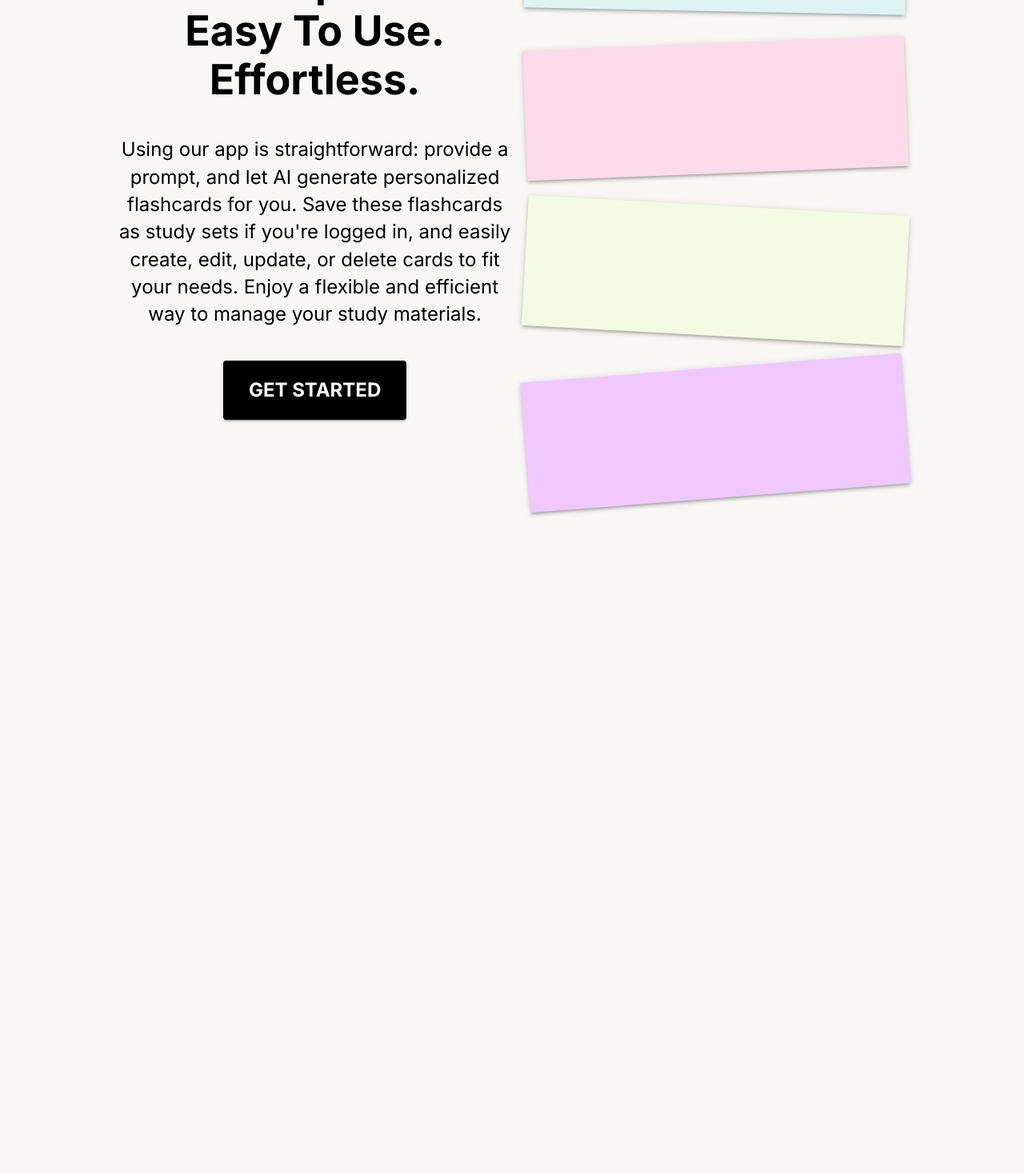
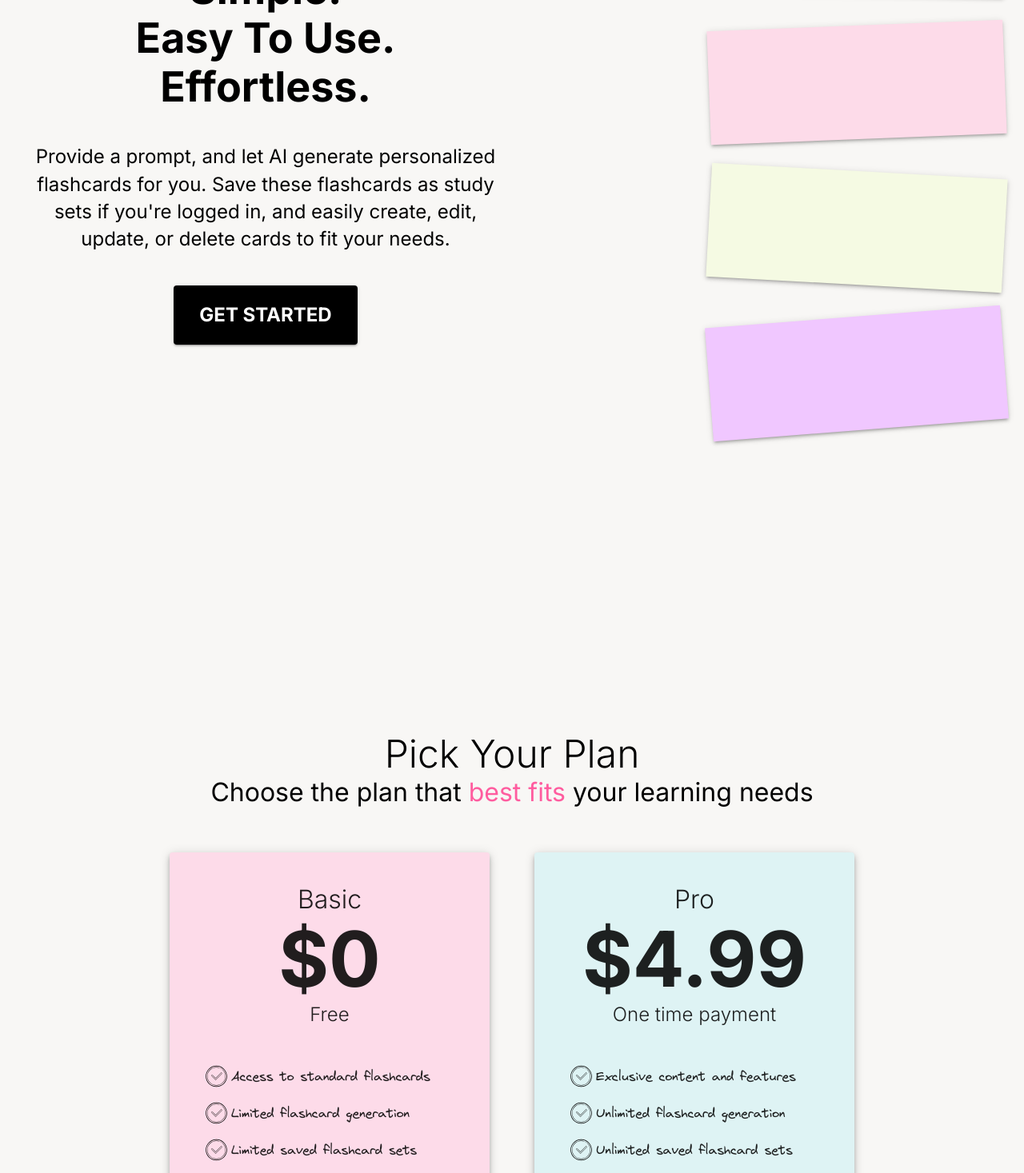
Before and after one commit to kenyounot123/ai-flashcard, a Next.js app: page / in a window 1280 px wide. Shown: the part 1330-2797 px from the top of the page at 80% size. Before the commit the page ends 2293 px from the top, so only its background shows below. Built offline with nearby package versions, Linux system fonts and the light colour scheme; no server answers.

Commit message:
Add accent color to palette. Update responsiveness of Product section. Add Pricing section

```diff
--- a/src/app/page.tsx
+++ b/src/app/page.tsx
@@ -3,6 +3,7 @@ import { Container, Typography, Button, Stack, Box } from '@mui/material';
 import LandingCard from '@/components/LandingCard';
 import Image from 'next/image';
 import ProductSection from '@/components/ProductSection';
+import PricingSection from '@/components/PricingSection';
 
 const LandingPage = () => {
   return (
@@ -19,13 +20,14 @@ const LandingPage = () => {
           <Button sx={{ fontWeight:"bold", fontSize: 24,py:2, px: 4}} variant='contained'>
             Get Started
           </Button>
-          <Stack sx={{width:"80%", mx:"auto"}} justifyContent="space-between" spacing={7} direction={{ xs: 'column', lg: 'row' }} >
+          <Stack sx={{maxWidth:"80%", mx:"auto"}} justifyContent="space-between" spacing={7} direction={{ xs: 'column', lg: 'row' }} >
             <LandingCard icon={"/icons/pen.svg"} rotate={4.6} title='AI-Generated' cardColor='accent.accent2' content='Automatically creates flashcards using AI technology to help you study more effectively.'/>
             <LandingCard icon={"/icons/lock.svg"} rotate={-1.9} title='Secure User Accounts' cardColor='accent.accent4' content='Save and manage your flashcard sets securely with user accounts.'/>
             <LandingCard icon={"/icons/eraser.png"} rotate={3.09} title='Easy Management' cardColor='accent.accent3' content='Effortlessly create, view, update, and delete your flashcard sets.'/>
           </Stack>
         </Stack>
         <ProductSection />
+        <PricingSection/>
       </Container>
     </>
   );
--- a/src/components/Navbar.tsx
+++ b/src/components/Navbar.tsx
@@ -44,7 +44,7 @@ function ResponsiveAppBar() {
   };
 
   return (
-    <AppBar sx={{boxShadow: "none"}} position="static" color="secondary">
+    <AppBar sx={{maxWidth:"xl", boxShadow: "none", mx: 'auto'}} position="static" color="secondary">
       <Container maxWidth={false}>
         <Toolbar disableGutters>
           <AdbIcon sx={{ display: { xs: "none", md: "flex" }, mr: 1 }} />
@@ -117,9 +117,8 @@ function ResponsiveAppBar() {
           </Typography>
           <Box sx={{flexGrow: 1, display: { xs: "none", md: "flex" } }}>
             {pages.map((page) => (
-              <Link style={{ textDecoration: 'none' }} href={`#${page.toLowerCase()}`}>
+              <Link key={page} style={{ textDecoration: 'none' }} href={`#${page.toLowerCase()}`}>
                 <Button
-                  key={page}
                   onClick={handleCloseNavMenu}
                   sx={{ my: 2, color: "primary.main", display: "block" }}
                 >
--- /dev/null
+++ b/src/components/PricingSection.tsx
@@ -0,0 +1,93 @@
+import { Box, Typography, Stack, Paper, Button } from "@mui/material";
+import Image from "next/image";
+import Link from "next/link";
+export default function PricingSection() {
+  return (
+    <Box id="pricing" component={'section'} sx={{maxWidth:"xl", py:4, mx: "auto"}}>
+      <Box sx={{textAlign: 'center'}}>
+        <Typography sx={{fontSize: '3rem'}} variant="h1">Pick Your Plan</Typography>
+        <Typography sx={{fontSize: '2rem'}} variant="h4">Choose the plan that <Box component='span' sx={{color: 'accent.accent6'}}>best fits</Box> your learning needs</Typography>
+      </Box>
+      <Stack mt={7} direction={{md: 'row'}} spacing={7} justifyContent={'center'}>
+        <Paper sx={{
+          width: '400px',
+          height: '531px',
+          backgroundColor: 'accent.accent1',
+          transition: 'transform 0.3s ease',
+          '&:hover': {
+            transform: 'rotate(-5deg)',
+          }
+        }}
+        elevation={5}>
+          <Stack mt={5} alignItems={'center'}>
+            <Typography sx={{fontSize:'2rem'}} variant="h1">Basic</Typography>
+            <Typography sx={{fontWeight: 'bold'}} variant="h1">$0</Typography>
+            <Typography sx={{fontSize:'1.5rem'}} variant="h2">Free</Typography>
+            <Stack mt={5} width={'80%'} justifyContent={'space-between'} direction={'row'} alignItems={'center'}>
+              <Box>
+                <Image alt='AI flashcard' width={37} height={44} src={'/icons/checkMark.svg'}/>
+              </Box>
+              <Typography sx={{flexGrow: 1}}>Access to standard flashcards</Typography>
+            </Stack>
+            <Stack width={'80%'} justifyContent={'space-between'} direction={'row'} alignItems={'center'}>
+              <Box>
+                <Image alt='AI flashcard' width={37} height={44} src={'/icons/checkMark.svg'}/>
+              </Box>
+              <Typography sx={{flexGrow: 1}}>Limited flashcard generation</Typography>
+            </Stack>
+            <Stack width={'80%'} justifyContent={'space-between'} mb={5} direction={'row'} alignItems={'center'}>
+              <Box>
+                <Image alt='AI flashcard' width={37} height={44} src={'/icons/checkMark.svg'}/>
+              </Box>
+              <Typography sx={{flexGrow: 1}}>Limited saved flashcard sets</Typography>
+            </Stack>
+            <Link href={'#home'} style={{width: '80%'}}>
+              <Button variant="contained" sx={{fontWeight: 'bold', width: '100%'}}>
+                Get Started
+              </Button>
+            </Link>
+          </Stack>
+        </Paper>
+        <Paper sx={{
+          width: '400px',
+          height: '531px',
+          backgroundColor: 'accent.accent2',
+          transition: 'transform 0.3s ease',
+          '&:hover': {
+          transform: 'rotate(5deg)',
+        },
+        }}
+        elevation={5}>
+          <Stack mt={5} alignItems={'center'}>
+            <Typography sx={{fontSize:'2rem'}} variant="h1">Pro</Typography>
+            <Typography sx={{fontWeight: 'bold'}} variant="h1">$4.99</Typography>
+            <Typography sx={{fontSize:'1.5rem'}} variant="h2">One time payment</Typography>
+            <Stack width={'80%'} justifyContent={'space-between'} mt={5} direction={'row'} alignItems={'center'}>
+              <Box>
+                <Image alt='AI flashcard' width={37} height={44} src={'/icons/checkMark.svg'}/>
+              </Box>
+              <Typography sx={{flexGrow: 1}}>Exclusive content and features</Typography>
+            </Stack>
+            <Stack width={'80%'} justifyContent={'space-between'} direction={'row'} alignItems={'center'}>
+              <Box>
+                <Image alt='AI flashcard' width={37} height={44} src={'/icons/checkMark.svg'}/>
+              </Box>
+              <Typography sx={{flexGrow: 1}}>Unlimited flashcard generation</Typography>
+            </Stack>
+            <Stack width={'80%'} justifyContent={'space-between'} mb={5} direction={'row'} alignItems={'center'}>
+              <Box>
+                <Image alt='AI flashcard' width={37} height={44} src={'/icons/checkMark.svg'}/>
+              </Box>
+              <Typography sx={{flexGrow: 1}}>Unlimited saved flashcard sets</Typography>
+            </Stack>
+            <Link href={'#home'} style={{width: '80%'}}>
+              <Button variant="contained" sx={{fontWeight: 'bold', width: '100%'}}>
+                Upgrade to Pro
+              </Button>
+            </Link>
+          </Stack>
+        </Paper>
+      </Stack>
+    </Box>
+  )
+}
--- a/src/components/ProductSection.tsx
+++ b/src/components/ProductSection.tsx
@@ -2,24 +2,26 @@ import { Box, Typography, Stack, Paper, Button } from "@mui/material";
 
 export default function ProductSection() {
   return (
-    <Box id="product" component={'section'} sx={{width:"80%", py:4, mx: "auto", minHeight: "1000px"}}>
-      <Stack direction={'row'} justifyContent={'space-between'}>
-        <Stack textAlign="center" sx={{maxWidth: "50%"}} justifyContent={'center'} alignItems={'center'}>
+    <Box id="product" component={'section'} sx={{maxWidth:"xl", py:4, mx: "auto", minHeight: "1000px"}}>
+      <Stack spacing={{xs: 7, md: 0}} direction={{ xs: 'column', md: 'row' }} justifyContent={'space-between'}>
+        <Stack textAlign="center" sx={{maxWidth: {md: "50%"}}} justifyContent={'center'} alignItems={'center'}>
           <Typography sx={{fontSize: 52, fontWeight: "bold"}} variant="h1">Simple.</Typography>
           <Typography sx={{fontSize: 52, fontWeight: "bold"}} variant="h1">Easy To Use.</Typography>
           <Typography sx={{fontSize: 52, fontWeight: "bold"}} variant="h1">Effortless.</Typography>
-          <Typography sx={{fontSize: 24, my:5}} variant="body2">Using our app is straightforward: provide a prompt, and let AI generate personalized flashcards for you. Save these flashcards as study sets if you're logged in, and easily create, edit, update, or delete cards to fit your needs. Enjoy a flexible and efficient way to manage your study materials.</Typography>
+          <Typography sx={{fontSize: 24, my:5}} variant="body2">Provide a prompt, and let AI generate personalized flashcards for you. Save these flashcards as study sets if you're logged in, and easily create, edit, update, or delete cards to fit your needs. </Typography>
           <Button sx={{ textWrap: 'nowrap', width:"min-content", fontWeight:"bold", fontSize: 24,py:2, px: 4}} variant="contained">
             Get Started
           </Button>
         </Stack>
-        <Box sx={{display: 'flex', flexDirection: 'column', gap:5 }}>
+        <Box sx={{minWidth:'30%', display: 'flex', flexDirection: 'column', gap:5}}>
           <Paper
             square
             elevation={3}
             sx={{
-              width: '444.93px',
-              height: '131px',
+              minWidth: '308px',
+              minHeight: '109.7px',
+              maxWidth: '444.93px',
+              maxHeight: '131px',
               rotate: '1.14deg',
               backgroundColor: 'accent.accent2',
               p:2}} >
@@ -28,8 +30,10 @@ export default function ProductSection() {
             square
             elevation={3}
             sx={{
-              width: '444.93px',
-              height: '131px',
+              minWidth: '308px',
+              minHeight: '109.7px',
+              maxWidth: '444.93px',
+              maxHeight: '131px',
               rotate: '-2.25deg',
               backgroundColor: 'accent.accent1',
               p:2}} >
@@ -39,8 +43,10 @@ export default function ProductSection() {
             square
             elevation={3}
             sx={{
-              width: '444.93px',
-              height: '131px',
+              minWidth: '308px',
+              minHeight: '109.7px',
+              maxWidth: '444.93px',
+              maxHeight: '131px',
               rotate: '3.18deg',
               backgroundColor: 'accent.accent3',
               p:2}} >
@@ -50,8 +56,10 @@ export default function ProductSection() {
             square
             elevation={3}
             sx={{
-              width: '444.93px',
-              height: '131px',
+              minWidth: '308px',
+              minHeight: '109.7px',
+              maxWidth: '444.93px',
+              maxHeight: '131px',
               rotate: '-4.47deg',
               backgroundColor: 'accent.accent4',
               p:2}} >
--- a/src/mui.d.ts
+++ b/src/mui.d.ts
@@ -8,6 +8,7 @@ declare module '@mui/material/styles' {
       accent3?: string;
       accent4?: string;
       accent5?: string;
+      accent6?: string,
       // Add more accents as needed
     };
   }
@@ -19,6 +20,7 @@ declare module '@mui/material/styles' {
       accent3?: string;
       accent4?: string;
       accent5?: string;
+      accent6?: string,
       // Add more accents as needed
     };
   }
--- a/src/theme.ts
+++ b/src/theme.ts
@@ -15,6 +15,7 @@ const theme = createTheme({
       accent3: '#F5FAE3',
       accent4: '#F0C7FF',
       accent5: '#D86DFF',
+      accent6: '#FF5C9F',
     },
   },
   typography: {
```
